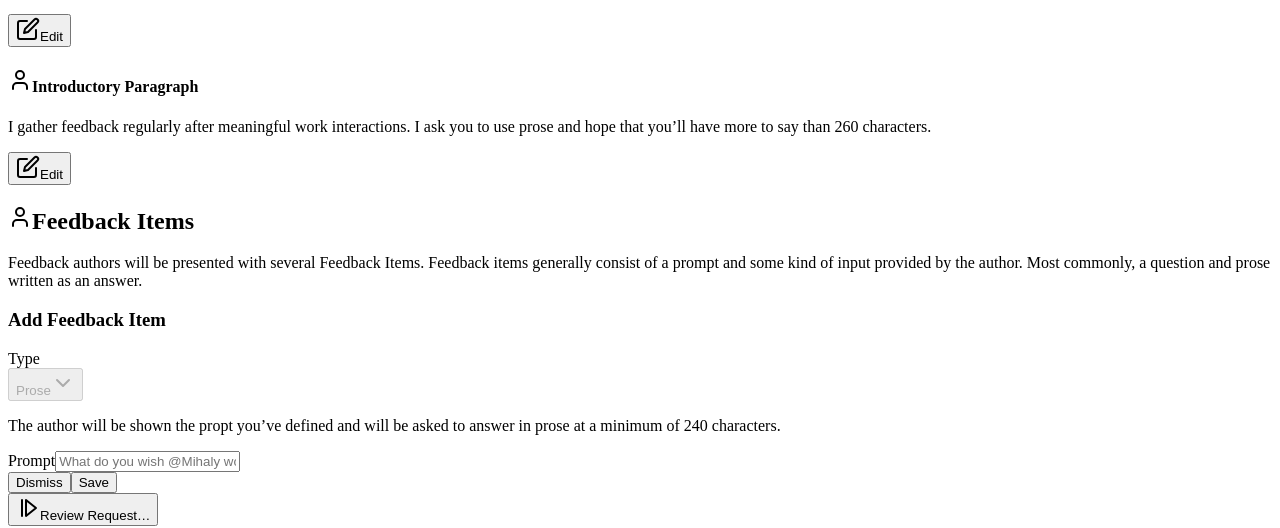
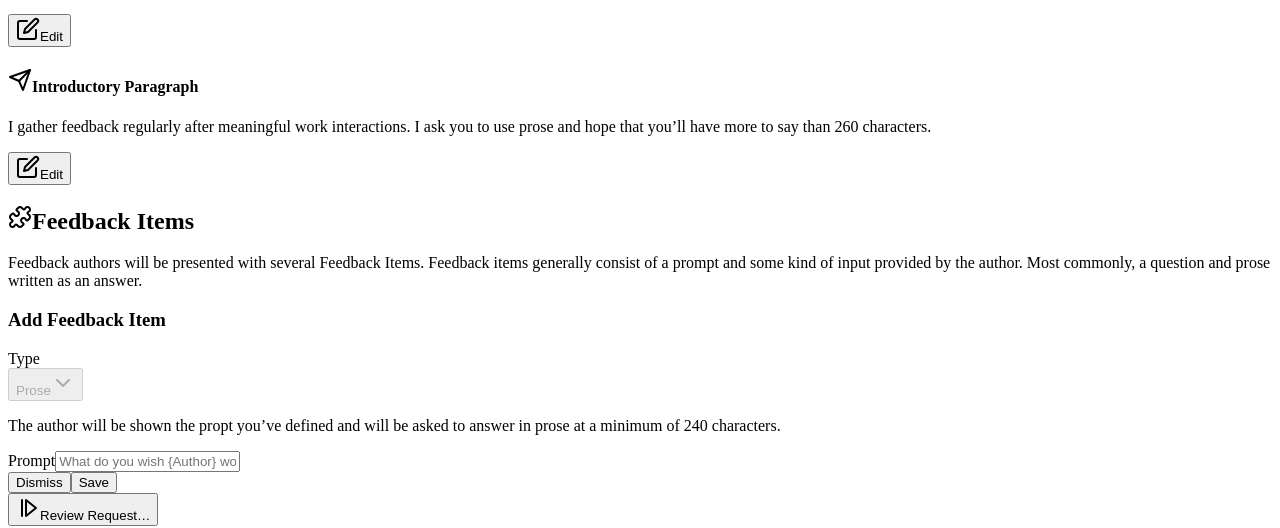
Before and after one commit to improveme-io/imio-product-demo, a Next.js app: page /lego in a window 1280 px wide. Shown: the part 230-758 px from the top of the page. Built offline with nearby package versions, Linux system fonts and the light colour scheme.

Commit message:
feat(lego): feedback items cleanup

```diff
--- a/src/pages/lego.tsx
+++ b/src/pages/lego.tsx
@@ -66,7 +66,13 @@ import {
   SelectValue,
 } from "@/components/ui/select";
 
-import { UserIcon, SendIcon, StepForwardIcon, EditIcon } from "lucide-react";
+import {
+  UserIcon,
+  SendIcon,
+  StepForwardIcon,
+  EditIcon,
+  PuzzleIcon,
+} from "lucide-react";
 
 const FeedbackAuthorList = () => {
   return (
@@ -180,7 +186,7 @@ const GeneralSettingsSummary = () => {
             <UserIcon className="mr-2" />
             Feedback Authors
           </h4>
-          <ul className="grid-span-3 mt-4">
+          <ul className="grid-span-3 mt-4 pl-8">
             {UserItem("TB", "Todd Burchik")}
             {UserItem("MF", "Mihaly Füredi")}
           </ul>
@@ -192,10 +198,10 @@ const GeneralSettingsSummary = () => {
       <section className="group mb-6 grid grid-cols-4 gap-y-10 rounded px-2 py-2 hover:bg-slate-200 dark:hover:border-slate-600">
         <div className="col-span-3">
           <h4 className="flex">
-            <UserIcon className="mr-2" />
+            <SendIcon className="mr-2" />
             Introductory Paragraph
           </h4>
-          <p className="grid-span-3 mt-4">
+          <p className="grid-span-3 mt-4 pl-8">
             I gather feedback regularly after meaningful work interactions. I
             ask you to use prose and hope that you’ll have more to say than 260
             characters.
@@ -213,25 +219,22 @@ const FeedbackItems = () => {
   return (
     <>
       <h2 className="mb-4 mt-8 flex text-xl">
-        <UserIcon className="mr-2" />
+        <PuzzleIcon className="mr-2" />
         Feedback Items
       </h2>
-      <p>
+      <p className="w-4/6 px-3 py-1 pl-8">
         Feedback authors will be presented with several Feedback Items. Feedback
         items generally consist of a prompt and some kind of input provided by
         the author. Most commonly, a question and prose written as an answer.
       </p>
       <section className="mt-6 rounded-lg border border-slate-100 px-8 py-8 dark:border-slate-600">
-        <h3 className="flex">
-          {/* <UserIcon className="mr-2" /> */}
-          Add Feedback Item
-        </h3>
+        <h3 className="flex text-xl">Add Feedback Item</h3>
         <div className="my-4">
           <div className="mb-4 flex flex-grow flex-col">
             <Label>Type</Label>
             <div className="flex">
               <Select defaultValue="PROSE">
-                <SelectTrigger disabled className="w-45">
+                <SelectTrigger disabled className="w-96">
                   <SelectValue placeholder="Select Feedback Item Type…" />
                 </SelectTrigger>
                 <SelectContent>
@@ -242,7 +245,7 @@ const FeedbackItems = () => {
                   <SelectItem value="VIDEO">Video</SelectItem>
                 </SelectContent>
               </Select>
-              <p className="w-[400px] px-3 py-1 text-xs">
+              <p className="w-96 px-3 py-1 text-xs">
                 The author will be shown the propt you’ve defined and will be
                 asked to answer in prose at a minimum of 240 characters.
               </p>
@@ -252,11 +255,11 @@ const FeedbackItems = () => {
             <Label>Prompt</Label>
             <Input
               type="text"
-              placeholder="What do you wish @Mihaly would change in the future?"
+              placeholder="What do you wish {Author} would change in the future?"
             />
           </div>
           <div className="mt-8 flex justify-end">
-            <Button variant={"ghost"} className="mr-4">
+            <Button variant={"ghost"} className="mr-2">
               Dismiss
             </Button>
             <Button>Save</Button>
```
